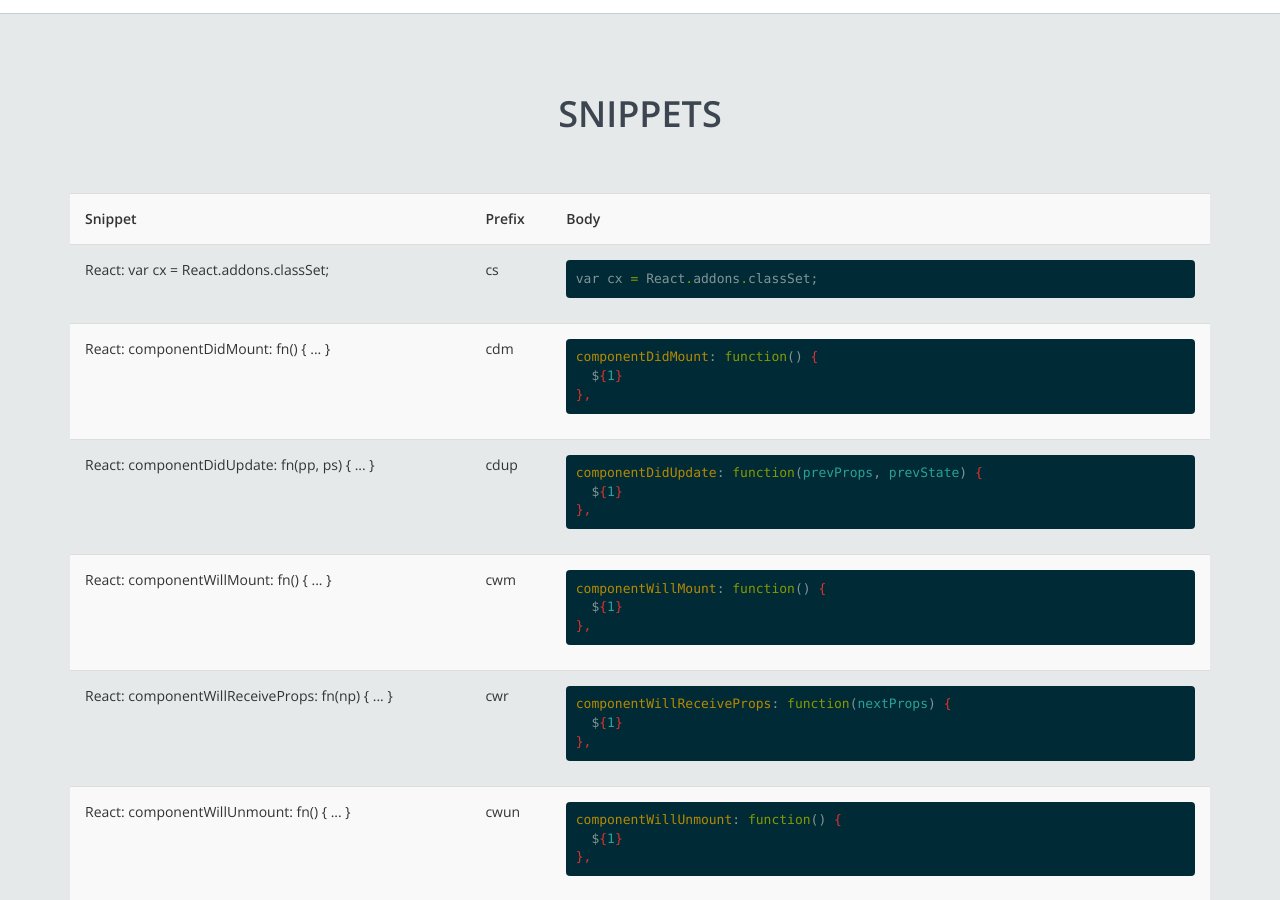
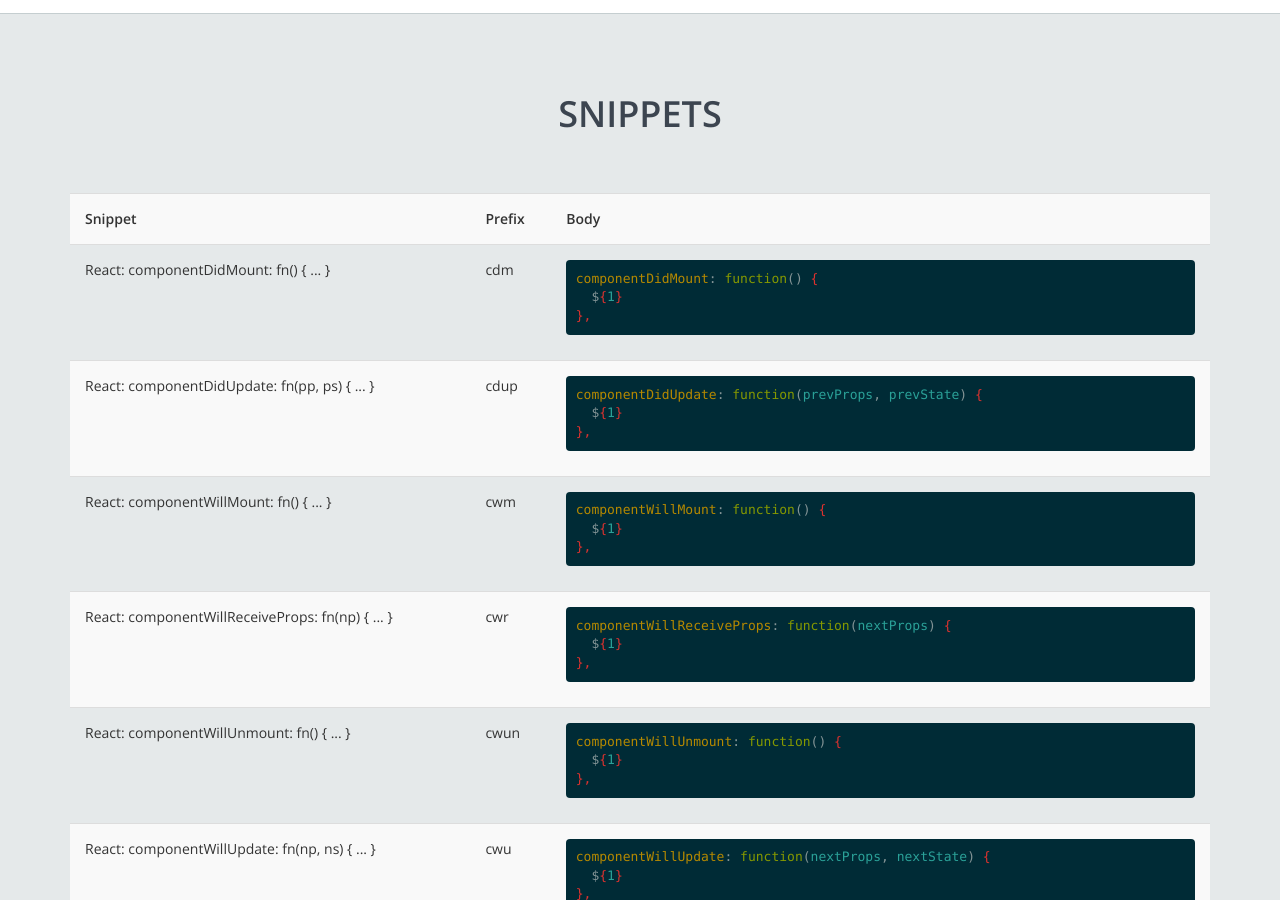
Before and after one commit to orktes/atom-react, a Jekyll site: the page built from index.html, in a window 1280 px wide and 900 px high, scrolled down 4705 px. Built offline with Jekyll 4.4.1, drawn with Linux system fonts in a browser that asks for light colours; nearby versions of some CDN libraries.

Commit message:
Update snipepts

```diff
--- a/_data/snippets.json
+++ b/_data/snippets.json
@@ -1,10 +1,5 @@
 {
   ".source.js": {
-    "React: var cx = React.addons.classSet;": {
-      "prefix": "cs",
-      "body": "var cx = React.addons.classSet;",
-      "html": "<pre class=\"editor editor-colors\"><div class=\"line\"><span class=\"source js jsx\"><span class=\"storage modifier js\"><span>var</span></span><span>&nbsp;cx&nbsp;</span><span class=\"keyword operator js\"><span>=</span></span><span>&nbsp;React</span><span class=\"meta delimiter method period js\"><span>.</span></span><span>addons</span><span class=\"meta delimiter method period js\"><span>.</span></span><span>classSet</span><span class=\"punctuation terminator statement js\"><span>;</span></span></span></div></pre>"
-    },
     "React: componentDidMount: fn() { ... }": {
       "prefix": "cdm",
       "body": "componentDidMount: function() {\n\t${1}\n},",
```
